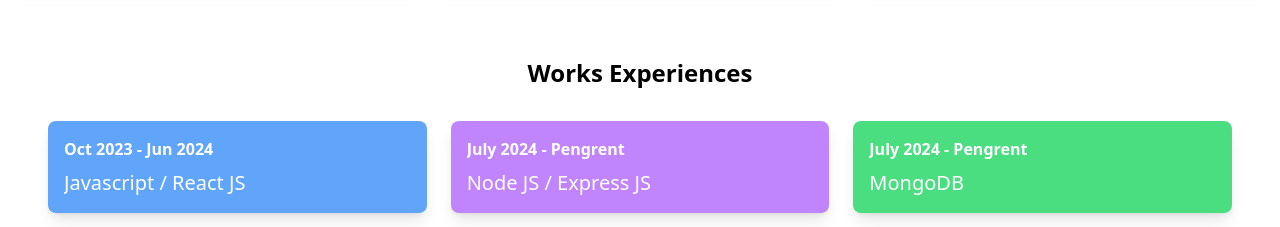
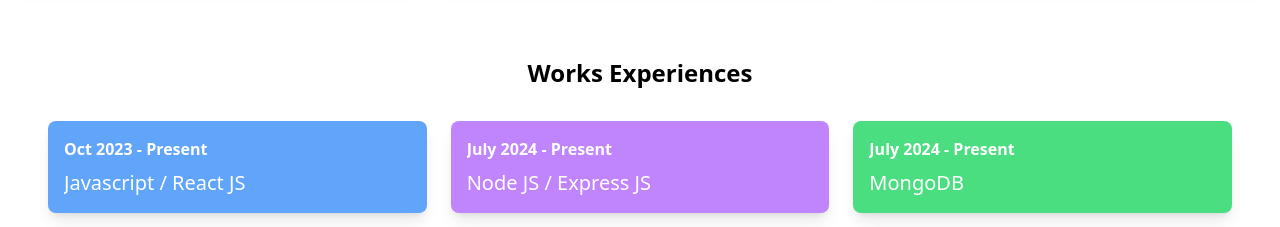
Before and after one commit to vijaysinghkadela/Portfolio, a React (Vite) app: page / in a window 1280 px wide. Shown: the part 2840-3067 px from the top of the page. Built offline with nearby package versions, Linux system fonts and the light colour scheme.

Commit message:
some editing in code

```diff
--- a/src/Components/WorkExperiences.jsx
+++ b/src/Components/WorkExperiences.jsx
@@ -6,19 +6,19 @@ function WorkExperiences() {
     {
       id: 1,
       title: "Javascript / React JS",
-      duration: "Oct 2023 - Jun 2024",
+      duration: "Oct 2023 - Present",
       color: "bg-blue-400",
     },
     {
       id: 2,
       title: "Node JS / Express JS",
-      duration: "July 2024 - Pengrent",
+      duration: "July 2024 - Present",
       color: "bg-purple-400",
     },
     {
       id: 3,
       title: "MongoDB",
-      duration: "July 2024 - Pengrent",
+      duration: "July 2024 - Present",
       color: "bg-green-400",
     },
   ];
```
